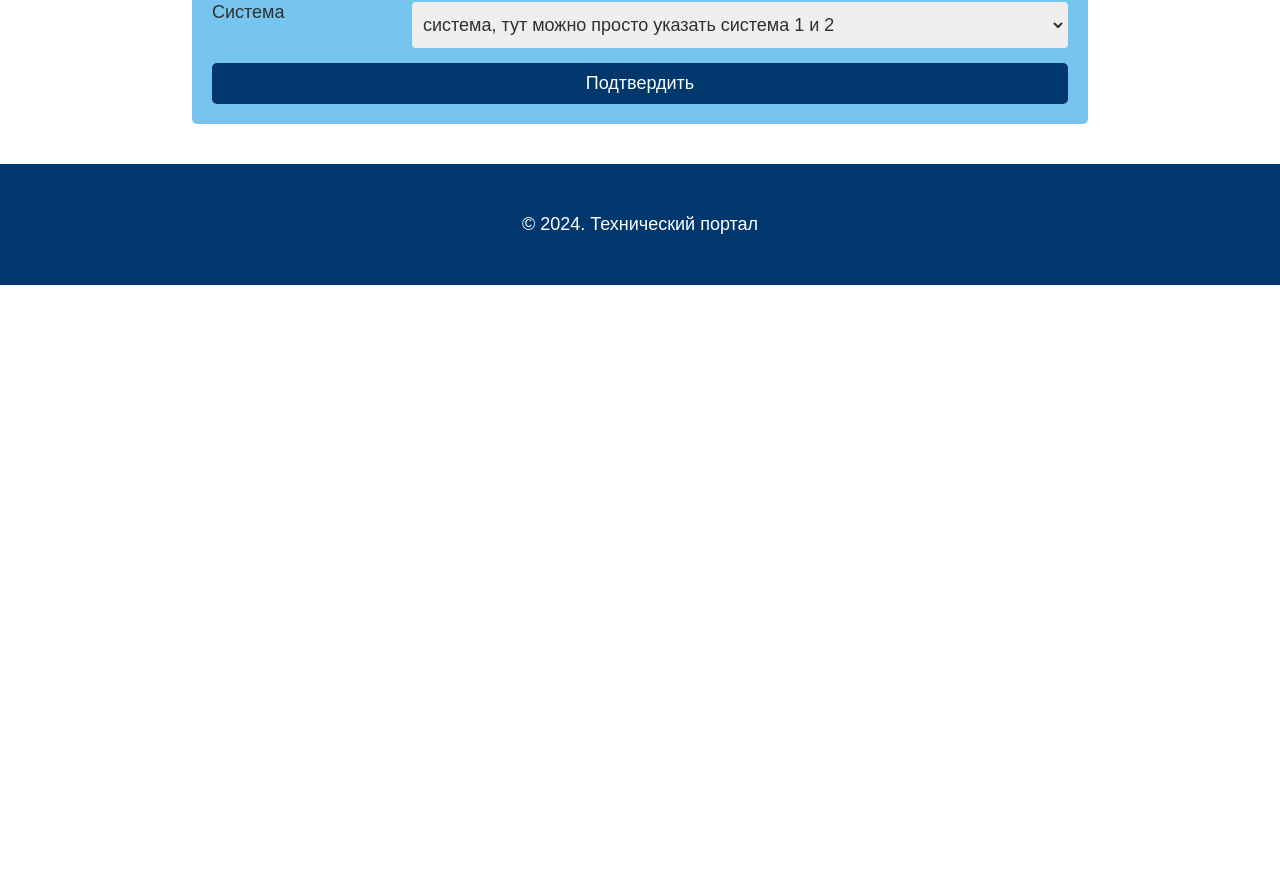
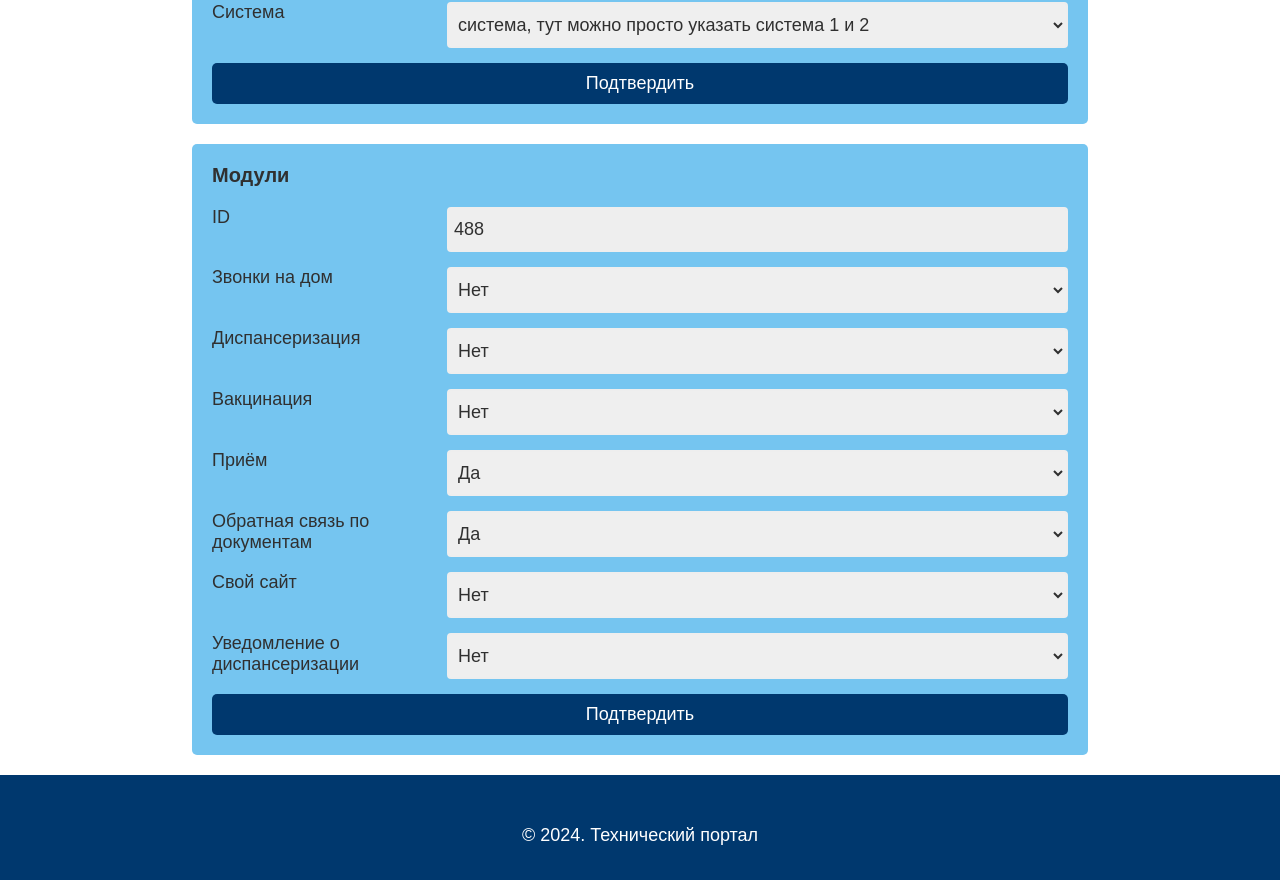
Before and after one commit to L1oid/KomiacWebsite, a React (Create React App) app in the folder komiac-website-frontend/: page /medical_organizations/1 in a window 1280 px wide. Shown: the part 1196-2076 px from the top of the page. Before the commit the page ends 1481 px from the top, so only its background shows below. Built offline with nearby package versions, Linux system fonts and the light colour scheme.

Commit message:
complete useModules

```diff
--- /dev/null
+++ b/komiac-website-frontend/src/view/components/useModulesSelect/component.js
@@ -0,0 +1,22 @@
+import React from 'react';
+
+function UseModulesSelectComponent(props) {
+    return (
+        <div className="organization-info-content">
+            <span className="content-text">{props.title}</span>
+            <select className="content-input"
+                    name={props.name}
+                    value={props.value}
+                    onChange={props.handle}>
+                <option value={props.value}>
+                    {props.value ? "Да" : "Нет"}
+                </option>
+                <option value={!props.value}>
+                    {!props.value ? "Да" : "Нет"}
+                </option>
+            </select>
+        </div>
+    )
+}
+
+export default UseModulesSelectComponent;
--- a/komiac-website-frontend/src/view/pages/medicalOrganization/page.js
+++ b/komiac-website-frontend/src/view/pages/medicalOrganization/page.js
@@ -3,6 +3,7 @@ import { useParams } from "react-router-dom";
 import { useDispatch, useSelector } from "react-redux";
 
 import "./style.css"
+import UseModulesSelectComponent from "../../components/useModulesSelect/component";
 import { getOneMedicalOrganizationData, updateOneMedicalOrganizationMainData } from "../../../state/slices/medicalOrganizationsSlice";
 
 function MedicalOrganizationPage() {
@@ -22,6 +23,7 @@ function MedicalOrganizationPage() {
     });
     const [formDbData, setFormDbData] = useState({
         dbSettings: {
+            id: "",
             vipnetSettings: {
                 id: "",
                 name: "",
@@ -33,6 +35,19 @@ function MedicalOrganizationPage() {
             provider: ""
         }
     });
+    const [formModulesData, setFormModulesData] = useState({
+        useModules: {
+            id: "",
+            isUseHomeCall: false,
+            isUseDispanserization: false,
+            isUseVaccination: false,
+            isUseAppointment: false,
+            isUseDocumentsCallback: false,
+            isUseNativeSite: false,
+            isUseDispanserizationNotification: false
+        }
+    });
+
 
     useEffect(() => {
         dispatch(getOneMedicalOrganizationData(id));
@@ -55,6 +70,7 @@ function MedicalOrganizationPage() {
         if (dataMedicalOrganization.dbSettings) {
             setFormDbData({
                 dbSettings: {
+                    id: dataMedicalOrganization.dbSettings.id,
                     vipnetSettings: {
                         id: dataMedicalOrganization.dbSettings.vipnetSettings.id,
                         name: dataMedicalOrganization.dbSettings.vipnetSettings.name,
@@ -64,6 +80,23 @@ function MedicalOrganizationPage() {
                     login: dataMedicalOrganization.dbSettings.login,
                     password: dataMedicalOrganization.dbSettings.password,
                     provider: dataMedicalOrganization.dbSettings.provider
+                }
+            })
+        }
+    }, [dataMedicalOrganization]);
+
+    useEffect(() => {
+        if (dataMedicalOrganization.useModules) {
+            setFormModulesData({
+                useModules: {
+                    id: dataMedicalOrganization.useModules.id,
+                    isUseHomeCall: dataMedicalOrganization.useModules.isUseHomeCall,
+                    isUseDispanserization: dataMedicalOrganization.useModules.isUseDispanserization,
+                    isUseVaccination: dataMedicalOrganization.useModules.isUseVaccination,
+                    isUseAppointment: dataMedicalOrganization.useModules.isUseAppointment,
+                    isUseDocumentsCallback: dataMedicalOrganization.useModules.isUseDocumentsCallback,
+                    isUseNativeSite: dataMedicalOrganization.useModules.isUseNativeSite,
+                    isUseDispanserizationNotification: dataMedicalOrganization.useModules.isUseDispanserizationNotification
                 }
             })
         }
@@ -85,6 +118,18 @@ function MedicalOrganizationPage() {
             dbSettings: {
                 ...prevState.dbSettings,
                 [name]: value
+            }
+        }));
+        setIsChange(true);
+    };
+
+    const handleModulesInputChange = (event) => {
+        const { name, value } = event.target;
+        setFormModulesData(prevState => ({
+            ...prevState,
+            useModules: {
+                ...prevState.useModules,
+                [name]: value === 'true'
             }
         }));
         setIsChange(true);
@@ -113,7 +158,6 @@ function MedicalOrganizationPage() {
 
 
     const handleConfirmButton = (formData) => {
-        console.log(isChange);
         if (isChange) {
             const data = formData;
             dispatch(updateOneMedicalOrganizationMainData({ id, data }));
@@ -216,7 +260,7 @@ function MedicalOrganizationPage() {
                     </div>
                     <button className="organization-info-button" onClick={handleConfirmButton.bind(this, formMainData)}>Подтвердить</button>
                 </div>
-                {dataMedicalOrganization.dbSettings && (
+                {dataMedicalOrganization && dataMedicalOrganization.dbSettings && (
                     <div className="organization-info-container">
                         <div className="organization-info-subtitle">
                             Параметры базы данных
@@ -284,6 +328,66 @@ function MedicalOrganizationPage() {
                         </button>
                     </div>
                 )}
+                {dataMedicalOrganization && dataMedicalOrganization.useModules && (
+                    <div className="organization-info-container">
+                        <div className="organization-info-subtitle">
+                            Модули
+                        </div>
+                        <div className="organization-info-content">
+                            <span className="content-text">ID</span>
+                            <input
+                                className="content-input"
+                                defaultValue={dataMedicalOrganization.useModules.id}
+                                disabled
+                            />
+                        </div>
+                        <UseModulesSelectComponent
+                            title={"Звонки на дом"}
+                            name={"isUseHomeCall"}
+                            value={formModulesData.useModules.isUseHomeCall}
+                            handle={handleModulesInputChange}
+                        />
+                        <UseModulesSelectComponent
+                            title={"Диспансеризация"}
+                            name={"isUseDispanserization"}
+                            value={formModulesData.useModules.isUseDispanserization}
+                            handle={handleModulesInputChange}
+                        />
+                        <UseModulesSelectComponent
+                            title={"Вакцинация"}
+                            name={"isUseVaccination"}
+                            value={formModulesData.useModules.isUseVaccination}
+                            handle={handleModulesInputChange}
+                        />
+                        <UseModulesSelectComponent
+                            title={"Приём"}
+                            name={"isUseAppointment"}
+                            value={formModulesData.useModules.isUseAppointment}
+                            handle={handleModulesInputChange}
+                        />
+                        <UseModulesSelectComponent
+                            title={"Обратная связь по документам"}
+                            name={"isUseDocumentsCallback"}
+                            value={formModulesData.useModules.isUseDocumentsCallback}
+                            handle={handleModulesInputChange}
+                        />
+                        <UseModulesSelectComponent
+                            title={"Свой сайт"}
+                            name={"isUseNativeSite"}
+                            value={formModulesData.useModules.isUseNativeSite}
+                            handle={handleModulesInputChange}
+                        />
+                        <UseModulesSelectComponent
+                            title={"Уведомление о диспансеризации"}
+                            name={"isUseDispanserizationNotification"}
+                            value={formModulesData.useModules.isUseDispanserizationNotification}
+                            handle={handleModulesInputChange}
+                        />
+                        <button className="organization-info-button"
+                                onClick={handleConfirmButton.bind(this, formModulesData)}>Подтвердить
+                        </button>
+                    </div>
+                )}
             </div>
         </div>
     )
--- a/komiac-website-frontend/src/view/pages/medicalOrganization/style.css
+++ b/komiac-website-frontend/src/view/pages/medicalOrganization/style.css
@@ -1,6 +1,6 @@
 .organization-page-container {
     width: 100%;
-    padding: 20px 0;
+    padding: 20px 0 0 0;
     color: #303030;
 }
 
@@ -30,7 +30,7 @@
 }
 
 .content-text {
-    min-width: 200px;
+    min-width: 235px;
 }
 
 .content-input {
```
